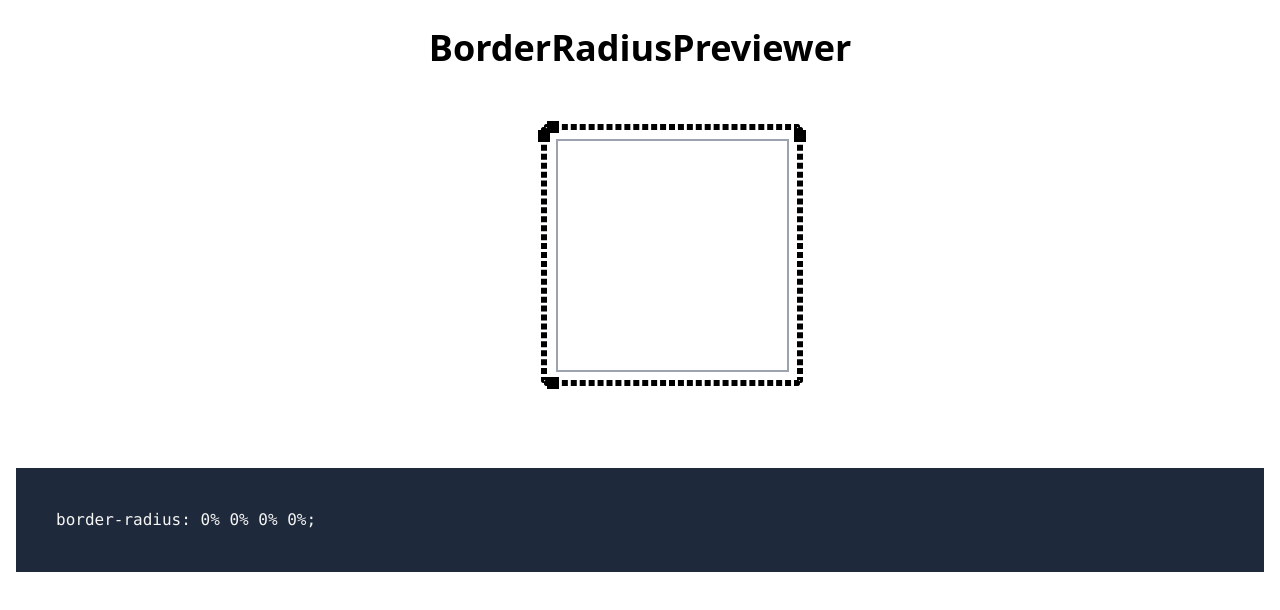
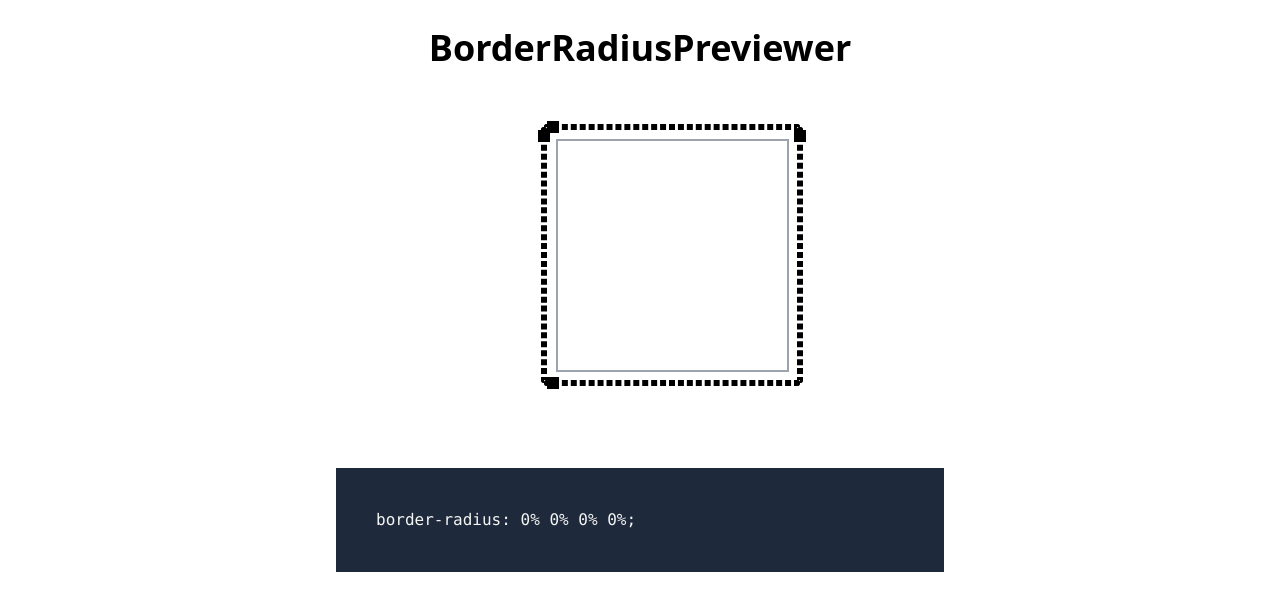
Before and after one commit to yuto-tomita/react-border-radius-previewer, a React (Vite) app: page / in a window 1280 px wide. Shown: the top 610 px of the page. Built offline with nearby package versions, Linux system fonts and the light colour scheme.

Commit message:
code部分のスタイル調整

```diff
--- a/src/App.tsx
+++ b/src/App.tsx
@@ -92,7 +92,7 @@ export const App = () => {
         />
       </div>
       <div
-        className='relative w-full'
+        className='relative m-auto w-2/4'
         onMouseEnter={() => onHover()}
         onMouseLeave={() => onLeave()}
       >
```
